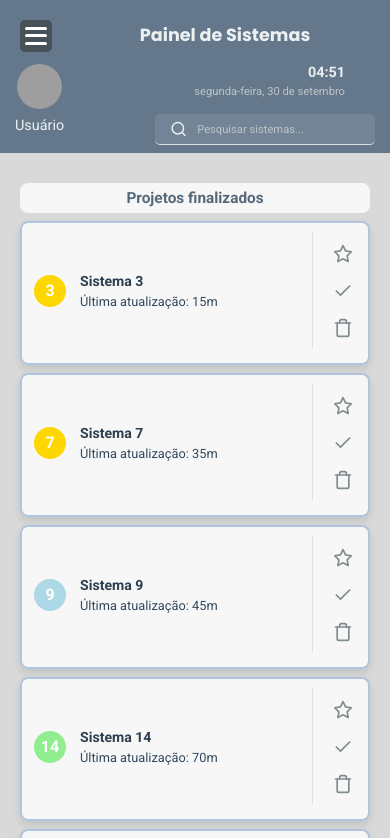
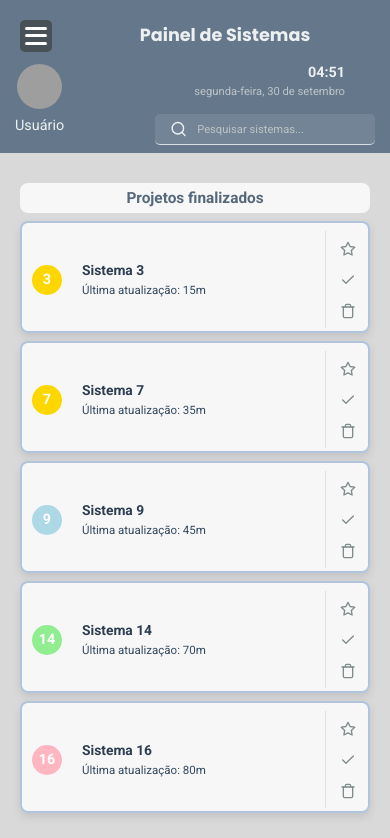
Before and after one commit to sagacello/mater-imperium-front, a React (Vite) app: page / in a window 390 px wide. Shown: the top 838 px of the page. Built offline with nearby package versions, Linux system fonts and the light colour scheme; grey boxes are pictures that could not be loaded.

Commit message:
adjusts card responsiveness

```diff
--- a/src/components/ResponsiveSidebar/index.tsx
+++ b/src/components/ResponsiveSidebar/index.tsx
@@ -54,11 +54,11 @@ export const ResponsiveSidebar: React.FC<ResponsiveSidebarProps> = ({
       </div>
       {isOpen && (
         <div className="menu-items">
-          <div className="respnsive-icon" data-tooltip="Navegar para home">
+          <div className="responsive-icon" data-tooltip="Navegar para home">
             <HomeIcon filled={true} />
           </div>
           <div
-            className="icon"
+            className="responsive-icon"
             data-tooltip="Adicionar novo sistema"
             onClick={onAddSystem}
           >
--- a/src/components/ResponsiveSidebar/styles.css
+++ b/src/components/ResponsiveSidebar/styles.css
@@ -42,26 +42,27 @@
   transform: scaleY(1);
 }
 
-.respnsive-icon {
-  color: #65788b;
-  margin: 10px 0;
+.responsive-icon {
+  color: #ffffff;
   cursor: pointer;
+  margin-top: 10px;
+  margin-bottom: 10px;
   position: relative;
 }
 
-.respnsive-icon svg {
+.responsive-icon svg {
   transition: stroke 0.3s ease, fill 0.3s ease;
 }
 
-.respnsive-icon:hover svg {
+.responsive-icon:hover svg {
   stroke: #ffffff;
 }
 
-.respnsive-icon[data-tooltip]:hover::before {
+.responsive-icon[data-tooltip]:hover::before {
   content: attr(data-tooltip);
   position: absolute;
-  bottom: 100%;
-  left: 200%;
+  bottom: 10%;
+  left: 440%;
   transform: translateX(-50%);
   background-color: #33333395;
   color: #fff;
--- a/src/components/SystemCard/styles.css
+++ b/src/components/SystemCard/styles.css
@@ -113,3 +113,40 @@
 .icon-button:focus svg {
   color: var(--card-color);
 }
+
+@media (max-width: 600px) {
+  .system-card {
+    height: 92px;
+    padding: 8px;
+    font-size: 0.9em;
+  }
+
+  .system-card-index {
+    width: 30px;
+    height: 30px;
+    font-size: 1em;
+    margin-right: 20px;
+  }
+
+  .system-card h2 {
+    font-size: 1.2em;
+  }
+
+  .system-card p {
+    font-size: 1em;
+  }
+
+  .system-card-actions {
+    padding-left: 10px;
+    margin-left: 10px;
+  }
+
+  .icon-button {
+    padding: 4px;
+  }
+
+  .icon-button svg {
+    width: 16px;
+    height: 16px;
+  }
+}
```
